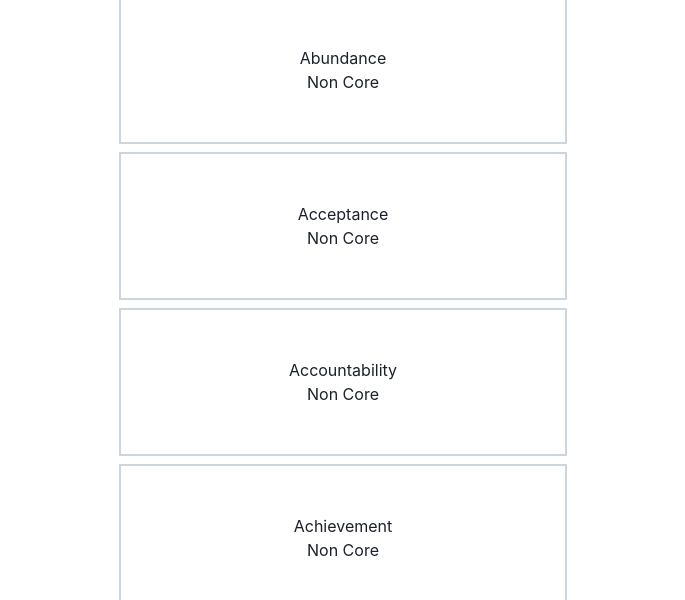
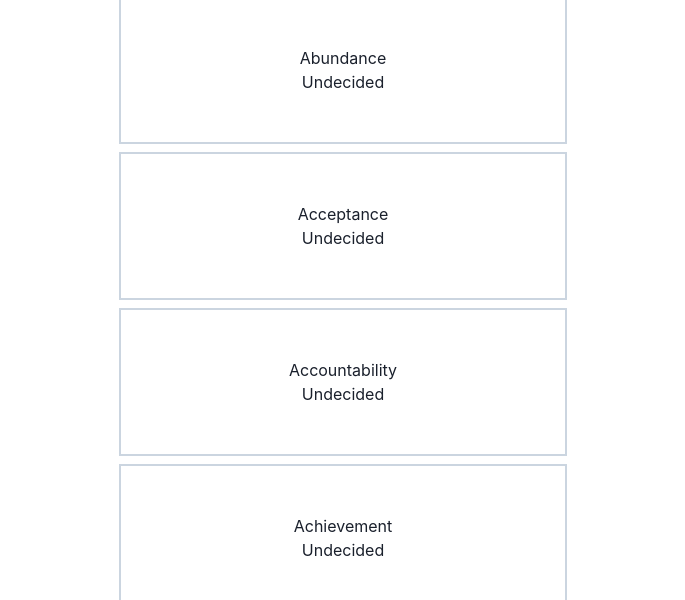
Before and after one commit to kyrelldixon/values, a React (Create React App) app: page / in a window 1280 px wide. Shown: the part 200-800 px from the top of the page, without its empty margins (297-982 px from the left). Built offline with nearby package versions, Linux system fonts and the light colour scheme.

Commit message:
Add function to get value status

```diff
--- a/src/components/Values.js
+++ b/src/components/Values.js
@@ -12,13 +12,26 @@ const Values = ({ updateValue }) => {
 }
 
 
-const ValueCard = ({ value, updateValue, id }) => (
+const ValueCard = ({ value, updateValue, id }) => {
+  const getValueStatus = (value) => {
+    if (value.isCore === null) {
+      return "Undecided";
+    } else if (value.isCore) {
+      return "Core"
+    } else {
+      return "Non Core"
+    }
+  }
+
+  return (
     <li className="text-center border-2 border-gray-400 px-4 py-12 mt-2">
       <div>
         <p>{value.name}</p>
-      <p onClick={() => updateValue(id)}>{value.isCore ? "Core" : "Non Core"}</p>
+        <p onClick={() => updateValue(id)}>{getValueStatus(value)}</p>
       </div>
     </li>
   );
+}
+
 
 export default Values;
```
Lines whose indentation alone changed are shown as unchanged.
